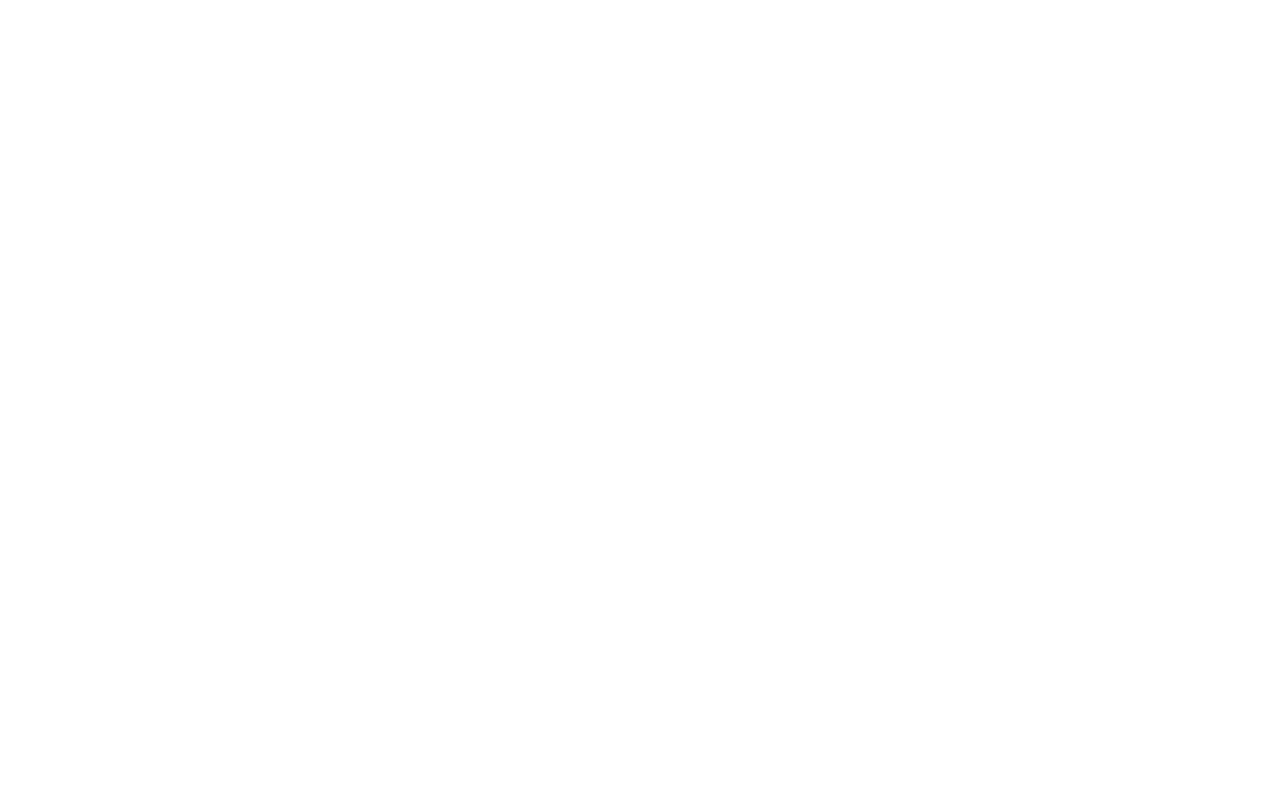
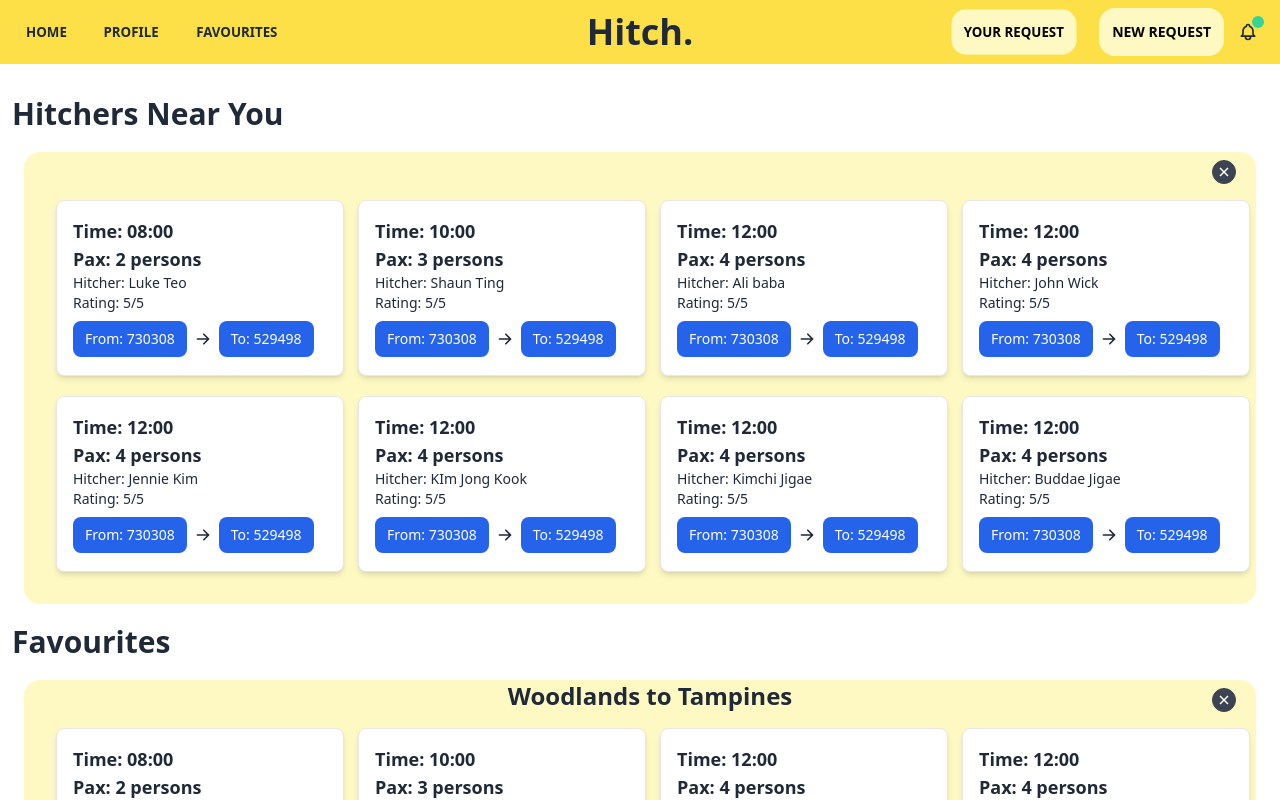
Before and after one commit to luketeosmu/sghitch, a Vue app: page / in a window 1280 px wide. Before the commit this address had no page. Shown: the top 800 px of the page. Built offline with nearby package versions, Linux system fonts and the light colour scheme.

Commit message:
minor changes

```diff
--- a/src/components/Nav.vue
+++ b/src/components/Nav.vue
@@ -61,7 +61,7 @@ export default {
             this.$router.push('/newReq')
         },
         home() {
-            this.$router.push('/home')
+            this.$router.push('/')
         },
         profile() {
             this.$router.push('/profile')
--- a/src/main.js
+++ b/src/main.js
@@ -57,7 +57,7 @@ const routes = [
         component: NewFav
     },
     {
-        path: '/home',
+        path: '/',
         name: 'Home',
         component: Home
     },
--- a/src/services/MapsService.js
+++ b/src/services/MapsService.js
@@ -11,8 +11,8 @@ class MapsService {
             // .get(MAPS_API_URL, { params: {"address": input, "key": API_KEY} })
             .get(`https://maps.googleapis.com/maps/api/geocode/json?address=${input}&key=${API_KEY}`)
             .then((response) => {
-                console.log(response.data.results[0].formatted_address)
-                return response.data.results[0].formatted_address
+                console.log(response.data.results[0].plus_code.global_code)
+                // localStorage.setItem(response.data.results[0])
             })
             .catch(err => {
                 console.log(err)
--- a/src/views/NewReq.vue
+++ b/src/views/NewReq.vue
@@ -23,6 +23,7 @@
 <script>
 import MapsService from '../services/MapsService'
 import Nav from '../components/Nav.vue'
+// import './maps.css'
 
 export default {
     name: "NewReq",
@@ -52,6 +53,7 @@ export default {
                         } else {
                             // this.$router.push('/')
                             console.log(res)
+                            this.initMap()
                         }
                     })
                 } else {
@@ -79,7 +81,7 @@ export default {
             } catch (error){
 
             }
-        },
+        }
     }
 }
 </script>
```
